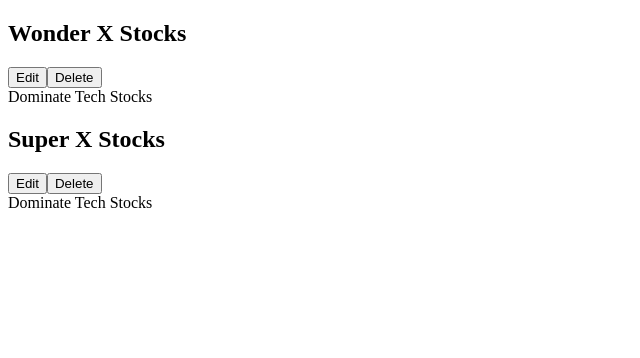
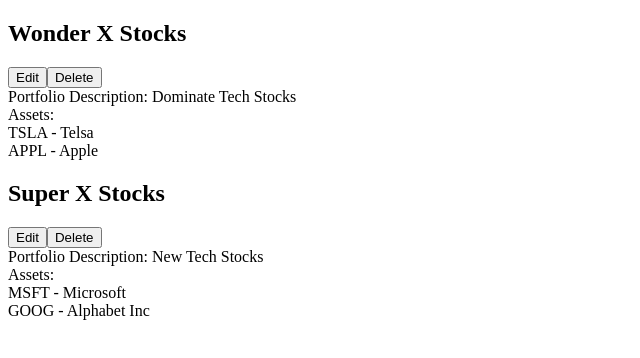
Before and after one commit to ScaledFlow/flop-n-pop-frontend-maint, a React (Create React App) app: page / in a window 1280 px wide. Shown: the top 358 px of the page, without its empty margins (0-640 px from the left). Built offline with nearby package versions, Linux system fonts and the light colour scheme; the HTML template or start-up script is replaced by a standard one.

Commit message:
added asset components

```diff
--- a/src/App.js
+++ b/src/App.js
@@ -14,12 +14,36 @@
   {
     id: 1,
     portfolioName: 'Wonder X Stocks',
-    description: 'Dominate Tech Stocks'
+    description: 'Dominate Tech Stocks',
+    assets: [
+      {
+        id: 2,
+        ticker: 'TSLA',
+        desc: 'Telsa'
+      },
+      {
+        id: 3,
+        ticker: 'APPL',
+        desc: 'Apple'
+      }
+    ]
   },
   {
     id: 2,
     portfolioName: 'Super X Stocks',
-    description: 'New Tech Stocks'
+    description: 'New Tech Stocks',
+    assets: [
+      {
+        id: 3,
+        ticker: 'MSFT',
+        desc: 'Microsoft'
+      },
+      {
+        id: 4,
+        ticker: 'GOOG',
+        desc: 'Alphabet Inc'
+      }
+    ]
   }
 ]
 
--- /dev/null
+++ b/src/Asset.js
@@ -0,0 +1,15 @@
+import React from 'react'
+
+export default function Asset( asset ) {
+  console.log('Assets.js')
+  console.log(asset.ticker);
+  console.log(asset.desc);
+  return (
+    <>
+      <div>
+      <span> {asset.ticker} -  </span>
+      <span>{asset.desc}</span>
+      </div>
+    </>
+  )
+}
--- /dev/null
+++ b/src/AssetList.js
@@ -0,0 +1,14 @@
+import React from 'react'
+import Asset from './Asset'
+
+export default function AssetList({ assets }) {
+  console.log('AssetList');
+  const assetElement = assets.map(asset => {
+    return <Asset key={asset.id} {...asset } />
+  })
+  return (
+    <div>
+      {assetElement}
+    </div>
+  )
+}
--- a/src/Portfolio.js
+++ b/src/Portfolio.js
@@ -1,10 +1,13 @@
-import React from "react";
+import React from 'react';
+import AssetList from './AssetList'
 
 export default function Portfolio( props ) {
-console.log(props);
+  console.log(props);
+
   const {
     portfolioName,
-    Description
+    description,
+    assets
   } = props
 
   return (
@@ -17,8 +20,14 @@
         </div>
       </div>
       <div>
-        <span>{Description} </span>
-        <span>Dominate Tech Stocks</span>
+      <span>Portfolio Description: </span>
+        <span>{description} </span>
+      </div>
+      <div>
+        <span>Assets: </span>
+        <div>
+          <AssetList assets={assets} />
+        </div>
       </div>
     </div>
   );
--- a/src/PortfolioList.js
+++ b/src/PortfolioList.js
@@ -2,11 +2,14 @@
 import Portfolio from './Portfolio'
 
 export default function PortfolioList( { portfolios }) {
+
+  // console.log(portfolios);
   return (
     <div>
       {portfolios.map(portfolio => {
 
-        return <Portfolio {...portfolio} />
+        return <Portfolio key={portfolio.id} {...portfolio}
+        />
 
       })}
 
```
